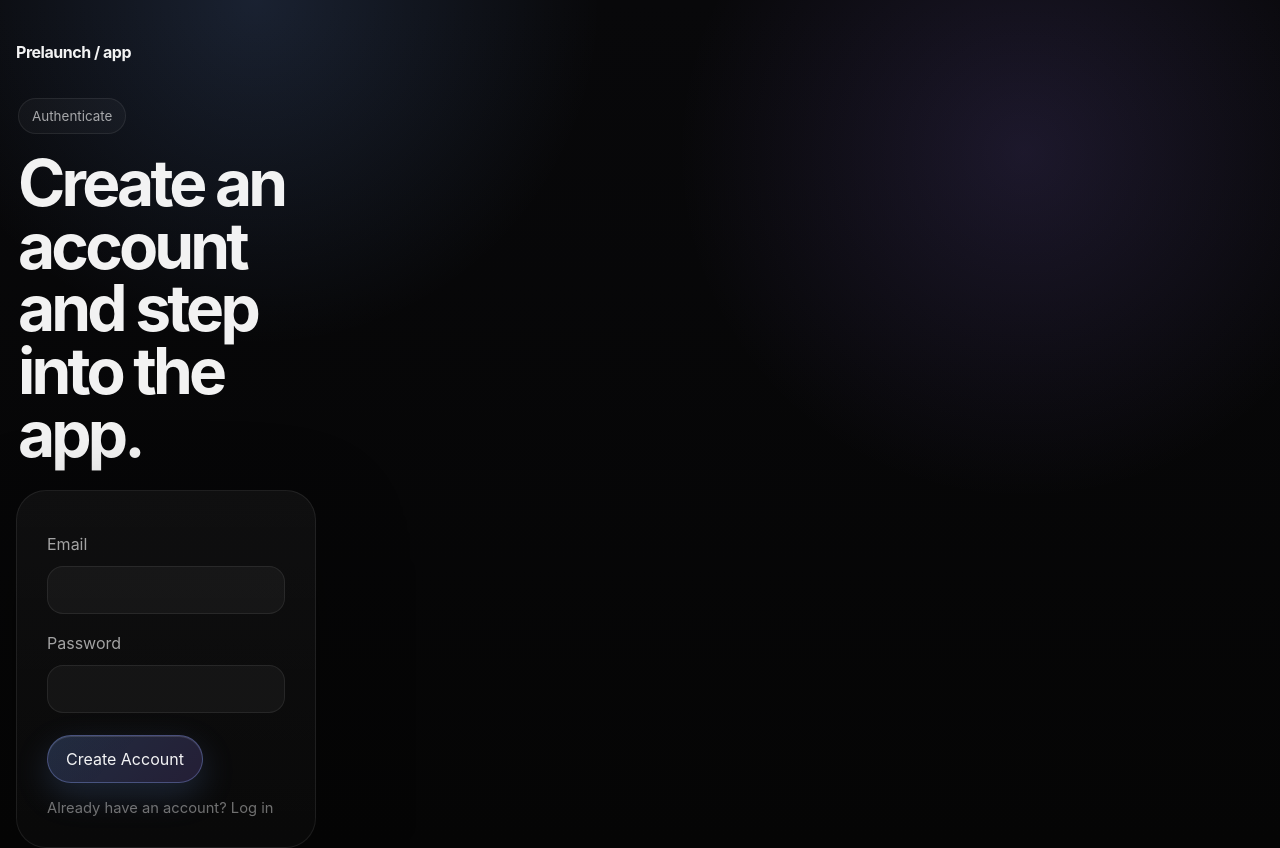
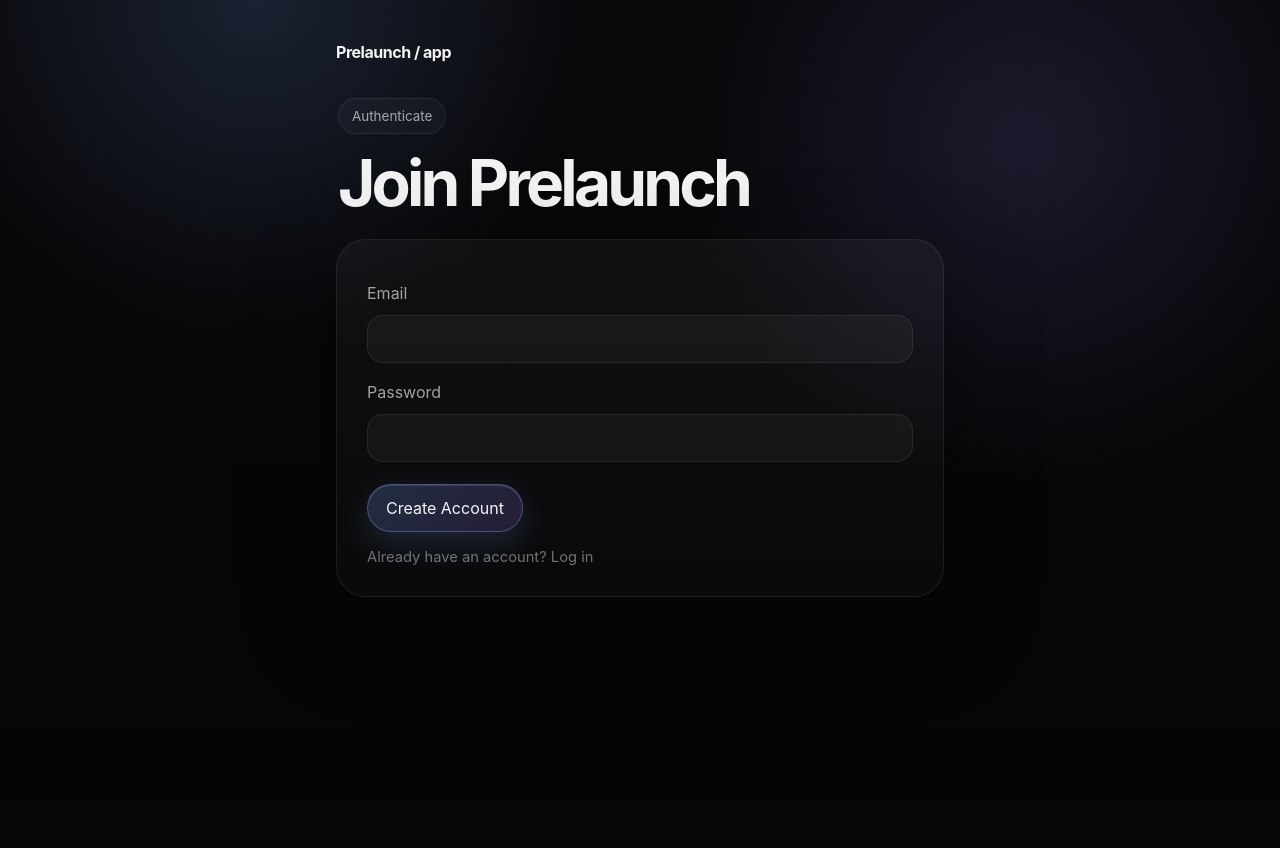
Before and after one commit to sushantshah-dev/prelaunch, a Flask app: page /app/signup in a window 1280 px wide. After the commit the page ends 597 px from the top, so only its background shows below. Run offline with Flask 3, Linux system fonts and the light colour scheme; some libraries are stand-ins or nearby versions.

Commit message:
Enhance authentication page layout and styles

```diff
--- a/app/static/styles/base.css
+++ b/app/static/styles/base.css
@@ -15,6 +15,7 @@
 body {
   margin: 0;
   min-width: 320px;
+  min-height: 100vh;
   font-family: Inter, ui-sans-serif, system-ui, -apple-system, BlinkMacSystemFont, "Segoe UI", sans-serif;
   color: var(--text);
   background:
@@ -34,10 +35,18 @@ a {
   padding: 24px 0 0;
 }
 
+.wrap.wrap-auth {
+  width: min(calc(50% - 32px), 980px);
+}
+
 .app-shell {
   display: grid;
   grid-template-columns: 300px minmax(0, 1fr);
   gap: 24px;
+}
+
+.auth-page .app-shell {
+  grid-template-columns: minmax(0, 1fr);
 }
 
 .sidebar {
--- a/app/templates/base.html
+++ b/app/templates/base.html
@@ -6,8 +6,8 @@
   <title>{{ title }}</title>
   <link rel="stylesheet" href="{{ base_path }}/static/app.css">
 </head>
-<body>
-  <div class="wrap">
+<body class="{{ body_class or '' }}">
+  <div class="wrap{% if wrap_class %} {{ wrap_class }}{% endif %}">
     <div class="app-shell">
       {% if current_user %}
         {% set current_plan = current_user.selected_plan or "Free" %}
--- a/app/views.py
+++ b/app/views.py
@@ -375,10 +375,7 @@ def register_context(app):
 def render_auth_page(mode, *, plan="Free", error="", values=None, subtext=None, status_code=200):
     values = values or {}
 
-    if mode == "signup":
-        heading = "Create an account and step into the app."
-    else:
-        heading = "Log back in to continue."
+    heading = "Join Prelaunch" if mode == "signup" else "Welcome back"
 
     subtext = ""
 
@@ -389,6 +386,8 @@ def render_auth_page(mode, *, plan="Free", error="", values=None, subtext=None,
             eyebrow="Authenticate",
             heading=heading,
             subtext=subtext,
+            body_class="auth-page",
+            wrap_class="wrap-auth",
             mode=mode,
             plan=plan,
             error=error,
```
